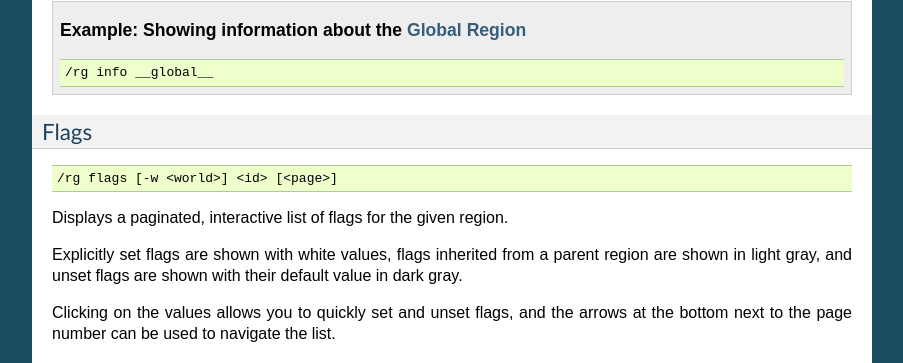
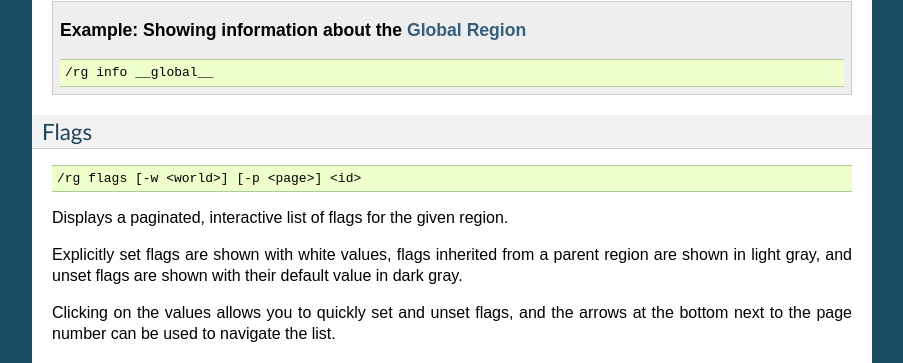
Before and after one commit to aurorasmiles/WorldGuardDocs, a Sphinx documentation site: the page built from source/regions/commands.rst, in a window 1280 px wide and 900 px high, scrolled down 3284 px. Shown: the part 89-452 px from the top of the window, without its empty margins (198-1101 px from the left). Built offline with Sphinx 7.4.7, drawn with Linux system fonts in a browser that asks for light colours.

```diff
--- a/source/regions/commands.rst
+++ b/source/regions/commands.rst
@@ -187,7 +187,7 @@ Flags
 
 .. code-block:: text
 
-    /rg flags [-w <world>] <id> [<page>]
+    /rg flags [-w <world>] [-p <page>] <id>
 
 Displays a paginated, interactive list of flags for the given region.
 
```
